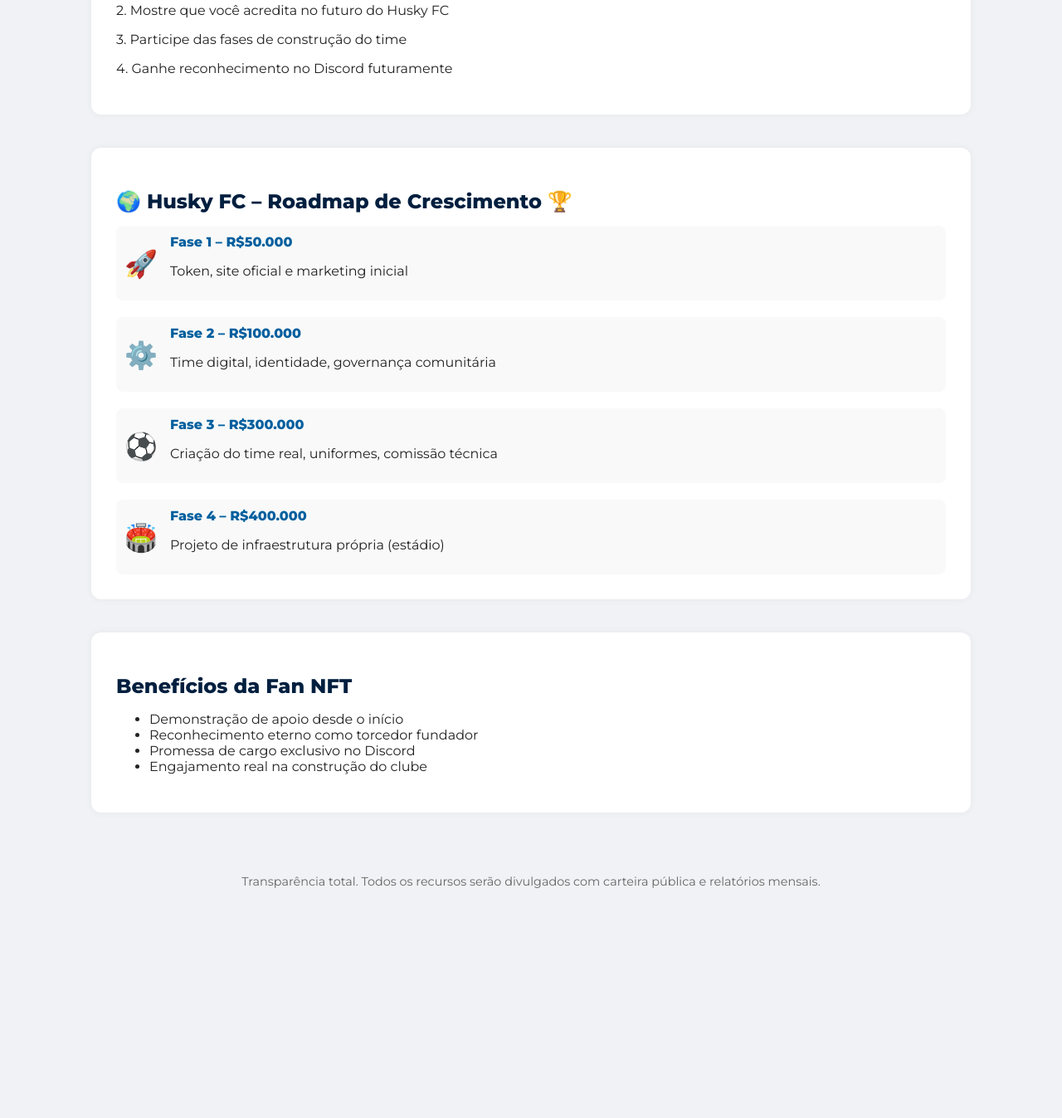
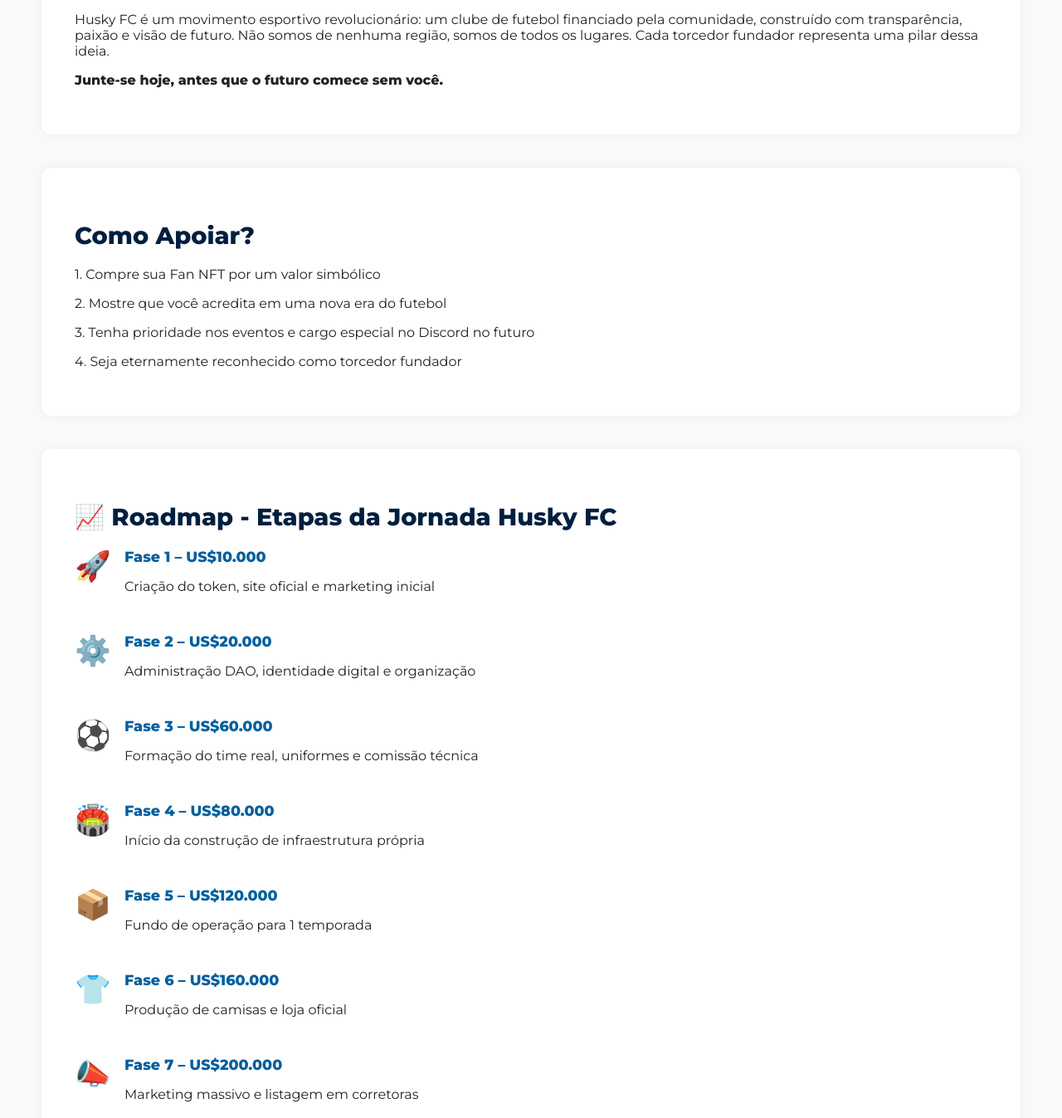
Before and after one commit to SamCherri/fightcoin, a plain HTML site: page index.html in a window 1280 px wide. Shown: the part 512-1859 px from the top of the page at 83% size. Before the commit the page ends 1628 px from the top, so only its background shows below. Drawn offline with Linux system fonts and the light colour scheme.

Commit message:
Atualizar o index.html

```diff
--- a/index.html
+++ b/index.html
@@ -1,26 +1,27 @@
-<!DOCTYPE html>
-<html lang="pt-BR">
+<!DOCTYPE html><html lang="pt-BR">
 <head>
   <meta charset="UTF-8" />
   <meta name="viewport" content="width=device-width, initial-scale=1.0" />
-  <title>Husky FC - Clube Descentralizado</title>
+  <title>Husky FC - O Primeiro Clube Descentralizado</title>
   <link href="https://fonts.googleapis.com/css2?family=Montserrat:wght@400;600;800&display=swap" rel="stylesheet" />
   <style>
-    body { margin: 0; font-family: 'Montserrat', sans-serif; background-color: #f0f2f5; color: #222; }
-    header { background-color: #001f3f; color: white; padding: 60px 20px; text-align: center; }
-    header h1 { margin: 0; font-size: 2.8em; text-transform: uppercase; letter-spacing: 2px; }
+    body { margin: 0; font-family: 'Montserrat', sans-serif; background-color: #f9f9f9; color: #222; }
+    header { background: linear-gradient(to right, #001f3f, #0074d9); color: white; padding: 60px 20px; text-align: center; }
+    header h1 { margin: 0; font-size: 3em; text-transform: uppercase; letter-spacing: 2px; }
     header p { font-size: 1.2em; margin-top: 10px; }
-    nav { background-color: #f7f7f7; text-align: right; padding: 10px 20px; }
-    nav button { margin-left: 10px; padding: 6px 12px; border: none; background-color: #ddd; cursor: pointer; font-weight: 600; }
-    section { max-width: 1000px; margin: 40px auto; padding: 0 20px; }
-    .section-box { background-color: white; padding: 30px; border-radius: 12px; box-shadow: 0 0 10px rgba(0,0,0,0.05); margin-bottom: 30px; }
-    h2 { color: #001f3f; margin-bottom: 15px; }
-    .cta { background-color: #ff4136; color: white; font-weight: bold; padding: 15px 30px; border: none; border-radius: 6px; font-size: 1.1em; cursor: pointer; margin-top: 20px; }
-    .roadmap { display: flex; flex-direction: column; gap: 20px; }
-    .phase { display: flex; align-items: center; padding: 10px; background-color: #f9f9f9; border-radius: 8px; }
-    .phase-icon { font-size: 2em; color: #005f9e; margin-right: 15px; }
-    .phase-title { font-weight: bold; color: #005f9e; }
-    footer { text-align: center; padding: 30px 20px; font-size: 0.9em; color: #666; }
+    nav { background-color: #fff; border-bottom: 1px solid #eee; text-align: right; padding: 10px 20px; }
+    nav button { margin-left: 10px; padding: 6px 12px; border: none; background-color: #0074d9; color: white; cursor: pointer; font-weight: 600; border-radius: 4px; }
+    section { max-width: 1100px; margin: 40px auto; padding: 0 20px; }
+    .section-box { background-color: white; padding: 40px; border-radius: 12px; box-shadow: 0 0 12px rgba(0,0,0,0.05); margin-bottom: 40px; }
+    h2 { color: #001f3f; margin-bottom: 20px; font-size: 1.8em; }
+    .cta { background-color: #ff4136; color: white; font-weight: bold; padding: 18px 40px; border: none; border-radius: 8px; font-size: 1.2em; cursor: pointer; margin-top: 30px; transition: background 0.3s; }
+    .cta:hover { background-color: #e63b2e; }
+    .roadmap .step { display: flex; align-items: flex-start; margin-bottom: 30px; }
+    .phase-icon { font-size: 2.2em; color: #0074d9; margin-right: 20px; width: 40px; }
+    .phase-title { font-weight: bold; color: #005f9e; margin-bottom: 5px; font-size: 1.1em; }
+    .benefits ul { list-style: none; padding-left: 0; }
+    .benefits li::before { content: "✔️ "; color: green; }
+    footer { text-align: center; padding: 30px 20px; font-size: 0.9em; color: #555; background-color: #f1f1f1; }
   </style>
 </head>
 <body>
@@ -28,160 +29,67 @@
     <button onclick="setLang('pt')">PT</button>
     <button onclick="setLang('en')">EN</button>
     <button onclick="setLang('es')">ES</button>
-  </nav>
-
-  <header>
+  </nav>  <header>
     <h1 data-key="title">Husky FC</h1>
-    <p data-key="subtitle">O primeiro clube de futebol descentralizado criado pela comunidade.</p>
-    <button class="cta" data-key="cta">Compre sua Fan NFT</button>
-  </header>
-
-  <section class="section-box">
-    <h2 data-key="how_title">Como Funciona</h2>
-    <p data-key="how_1">1. Adquira a Fan NFT por um valor simbólico</p>
-    <p data-key="how_2">2. Mostre que você acredita no futuro do Husky FC</p>
-    <p data-key="how_3">3. Participe das fases de construção do time</p>
-    <p data-key="how_4">4. Ganhe reconhecimento no Discord futuramente</p>
-  </section>
-
-  <section class="section-box">
-    <h2 data-key="roadmap_title">🌍 Husky FC – Roadmap de Crescimento 🏆</h2>
-    <div class="roadmap">
-      <div class="phase">
+    <p data-key="subtitle">O primeiro clube de futebol descentralizado criado por apaixonados como você.</p>
+    <button class="cta" data-key="cta">Garanta sua Fan NFT agora</button>
+  </header>  <section class="section-box">
+    <h2 data-key="about_title">Sobre o Projeto</h2>
+    <p data-key="about_text">
+      Husky FC é um movimento esportivo revolucionário: um clube de futebol financiado pela comunidade, construído com transparência, paixão e visão de futuro. Não somos de nenhuma região, somos de todos os lugares. Cada torcedor fundador representa uma pilar dessa ideia.
+    </p>
+    <p><strong>Junte-se hoje, antes que o futuro comece sem você.</strong></p>
+  </section>  <section class="section-box">
+    <h2 data-key="how_title">Como Apoiar?</h2>
+    <p data-key="how_1">1. Compre sua Fan NFT por um valor simbólico</p>
+    <p data-key="how_2">2. Mostre que você acredita em uma nova era do futebol</p>
+    <p data-key="how_3">3. Tenha prioridade nos eventos e cargo especial no Discord no futuro</p>
+    <p data-key="how_4">4. Seja eternamente reconhecido como torcedor fundador</p>
+  </section>  <section class="section-box roadmap">
+    <h2 data-key="roadmap_title">📈 Roadmap - Etapas da Jornada Husky FC</h2>
+    <div class="step">
       <div class="phase-icon">🚀</div>
-        <div>
-          <div class="phase-title" data-key="phase1">Fase 1 – R$50.000</div>
-          <p data-key="phase1_desc">Token, site oficial e marketing inicial</p>
+      <div><div class="phase-title">Fase 1 – US$10.000</div><p>Criação do token, site oficial e marketing inicial</p></div>
     </div>
+    <div class="step">
+      <div class="phase-icon">⚙️</div>
+      <div><div class="phase-title">Fase 2 – US$20.000</div><p>Administração DAO, identidade digital e organização</p></div>
     </div>
-
-      <div class="phase">
-        <div class="phase-icon">⚙️</div>
-        <div>
-          <div class="phase-title" data-key="phase2">Fase 2 – R$100.000</div>
-          <p data-key="phase2_desc">Time digital, identidade, governança comunitária</p>
+    <div class="step">
+      <div class="phase-icon">⚽</div>
+      <div><div class="phase-title">Fase 3 – US$60.000</div><p>Formação do time real, uniformes e comissão técnica</p></div>
     </div>
+    <div class="step">
+      <div class="phase-icon">🏟️</div>
+      <div><div class="phase-title">Fase 4 – US$80.000</div><p>Início da construção de infraestrutura própria</p></div>
     </div>
-
-      <div class="phase">
-        <div class="phase-icon">⚽</div>
-        <div>
-          <div class="phase-title" data-key="phase3">Fase 3 – R$300.000</div>
-          <p data-key="phase3_desc">Criação do time real, uniformes, comissão técnica</p>
+    <div class="step">
+      <div class="phase-icon">📦</div>
+      <div><div class="phase-title">Fase 5 – US$120.000</div><p>Fundo de operação para 1 temporada</p></div>
     </div>
+    <div class="step">
+      <div class="phase-icon">👕</div>
+      <div><div class="phase-title">Fase 6 – US$160.000</div><p>Produção de camisas e loja oficial</p></div>
     </div>
-
-      <div class="phase">
-        <div class="phase-icon">🏟️</div>
-        <div>
-          <div class="phase-title" data-key="phase4">Fase 4 – R$400.000</div>
-          <p data-key="phase4_desc">Projeto de infraestrutura própria (estádio)</p>
+    <div class="step">
+      <div class="phase-icon">📣</div>
+      <div><div class="phase-title">Fase 7 – US$200.000</div><p>Marketing massivo e listagem em corretoras</p></div>
     </div>
-      </div>
-    </div>
-  </section>
-
-  <section class="section-box">
-    <h2 data-key="benefits_title">Benefícios da Fan NFT</h2>
+  </section>  <section class="section-box benefits">
+    <h2>Por que adquirir a Fan NFT?</h2>
     <ul>
-      <li data-key="benefit1">Demonstração de apoio desde o início</li>
-      <li data-key="benefit2">Reconhecimento eterno como torcedor fundador</li>
-      <li data-key="benefit3">Promessa de cargo exclusivo no Discord</li>
-      <li data-key="benefit4">Engajamento real na construção do clube</li>
+      <li>✔️ Apoio simbólico ao nascimento do clube</li>
+      <li>✔️ Reconhecimento público como torcedor fundador</li>
+      <li>✔️ Cargo especial no Discord futuramente</li>
+      <li>✔️ Participação indireta em todas as etapas</li>
+      <li>✔️ Prova que você esteve aqui no início</li>
     </ul>
-  </section>
-
-  <footer>
-    <p data-key="foot">Transparência total. Todos os recursos serão divulgados com carteira pública e relatórios mensais.</p>
-  </footer>
-
-  <script>
-    const content = {
-      pt: {
-        title: "Husky FC",
-        subtitle: "O primeiro clube de futebol descentralizado criado pela comunidade.",
-        cta: "Compre sua Fan NFT",
-        how_title: "Como Funciona",
-        how_1: "1. Adquira a Fan NFT por um valor simbólico",
-        how_2: "2. Mostre que você acredita no futuro do Husky FC",
-        how_3: "3. Participe das fases de construção do time",
-        how_4: "4. Ganhe reconhecimento no Discord futuramente",
-        roadmap_title: "🌍 Husky FC – Roadmap de Crescimento 🏆",
-        phase1: "Fase 1 – R$50.000",
-        phase1_desc: "Token, site oficial e marketing inicial",
-        phase2: "Fase 2 – R$100.000",
-        phase2_desc: "Time digital, identidade, governança comunitária",
-        phase3: "Fase 3 – R$300.000",
-        phase3_desc: "Criação do time real, uniformes, comissão técnica",
-        phase4: "Fase 4 – R$400.000",
-        phase4_desc: "Projeto de infraestrutura própria (estádio)",
-        benefits_title: "Benefícios da Fan NFT",
-        benefit1: "Demonstração de apoio desde o início",
-        benefit2: "Reconhecimento eterno como torcedor fundador",
-        benefit3: "Promessa de cargo exclusivo no Discord",
-        benefit4: "Engajamento real na construção do clube",
-        foot: "Transparência total. Todos os recursos serão divulgados com carteira pública e relatórios mensais."
-      },
-      en: {
-        title: "Husky FC",
-        subtitle: "The first decentralized football club created by the community.",
-        cta: "Get my Fan NFT",
-        how_title: "How It Works",
-        how_1: "1. Purchase the Fan NFT for a symbolic amount",
-        how_2: "2. Show that you believe in the future of Husky FC",
-        how_3: "3. Participate in the club's growth stages",
-        how_4: "4. Gain future recognition on Discord",
-        roadmap_title: "🌍 Husky FC – Growth Roadmap 🏆",
-        phase1: "Phase 1 – R$50,000",
-        phase1_desc: "Token, official website, and initial marketing",
-        phase2: "Phase 2 – R$100,000",
-        phase2_desc: "Digital team, identity, community governance",
-        phase3: "Phase 3 – R$300,000",
-        phase3_desc: "Create the real team, uniforms, technical staff",
-        phase4: "Phase 4 – R$400,000",
-        phase4_desc: "Own infrastructure project (stadium)",
-        benefits_title: "Fan NFT Benefits",
-        benefit1: "Show your support from the start",
-        benefit2: "Eternal recognition as a founding fan",
-        benefit3: "Future role on Discord",
-        benefit4: "Real engagement in building the club",
-        foot: "Total transparency. All resources will be disclosed with public wallet and monthly reports."
-      },
-      es: {
-        title: "Husky FC",
-        subtitle: "El primer club de fútbol descentralizado creado por la comunidad.",
-        cta: "Obtén mi Fan NFT",
-        how_title: "Cómo Funciona",
-        how_1: "1. Compra el Fan NFT por una cantidad simbólica",
-        how_2: "2. Muestra que crees en el futuro de Husky FC",
-        how_3: "3. Participa en las etapas de crecimiento del club",
-        how_4: "4. Obtén reconocimiento futuro en Discord",
-        roadmap_title: "🌍 Husky FC – Hoja de Ruta de Crecimiento 🏆",
-        phase1: "Fase 1 – R$50,000",
-        phase1_desc: "Token, sitio web oficial y marketing inicial",
-        phase2: "Fase 2 – R$100,000",
-        phase2_desc: "Equipo digital, identidad, gobernanza comunitaria",
-        phase3: "Fase 3 – R$300,000",
-        phase3_desc: "Crear el equipo real, uniformes, personal técnico",
-        phase4: "Fase 4 – R$400,000",
-        phase4_desc: "Proyecto de infraestructura propia (estadio)",
-        benefits_title: "Beneficios del Fan NFT",
-        benefit1: "Demuestra tu apoyo desde el principio",
-        benefit2: "Reconocimiento eterno como fan fundador",
-        benefit3: "Rol futuro en Discord",
-        benefit4: "Compromiso real en la construcción del club",
-        foot: "Transparencia total. Todos los recursos se divulgarán con billetera pública y reportes mensuales."
+    <button class="cta">Adquirir minha Fan NFT</button>
+  </section>  <footer>
+    <p>Carteira pública. Nenhuma promessa de lucro. Transparência é nosso maior valor.</p>
+  </footer>  <script>
+    function setLang(lang) {
+      alert("Tradução automática ainda em desenvolvimento.");
     }
-    };
-
-    function setLang(lang) {
-      document.documentElement.lang = lang;
-      document.querySelectorAll('[data-key]').forEach(el => {
-        el.textContent = content[lang][el.getAttribute('data-key')];
-      });
-    }
-
-    setLang('pt');
-  </script>
-</body>
+  </script></body>
 </html>
```
Lines whose indentation alone changed are shown as unchanged.
